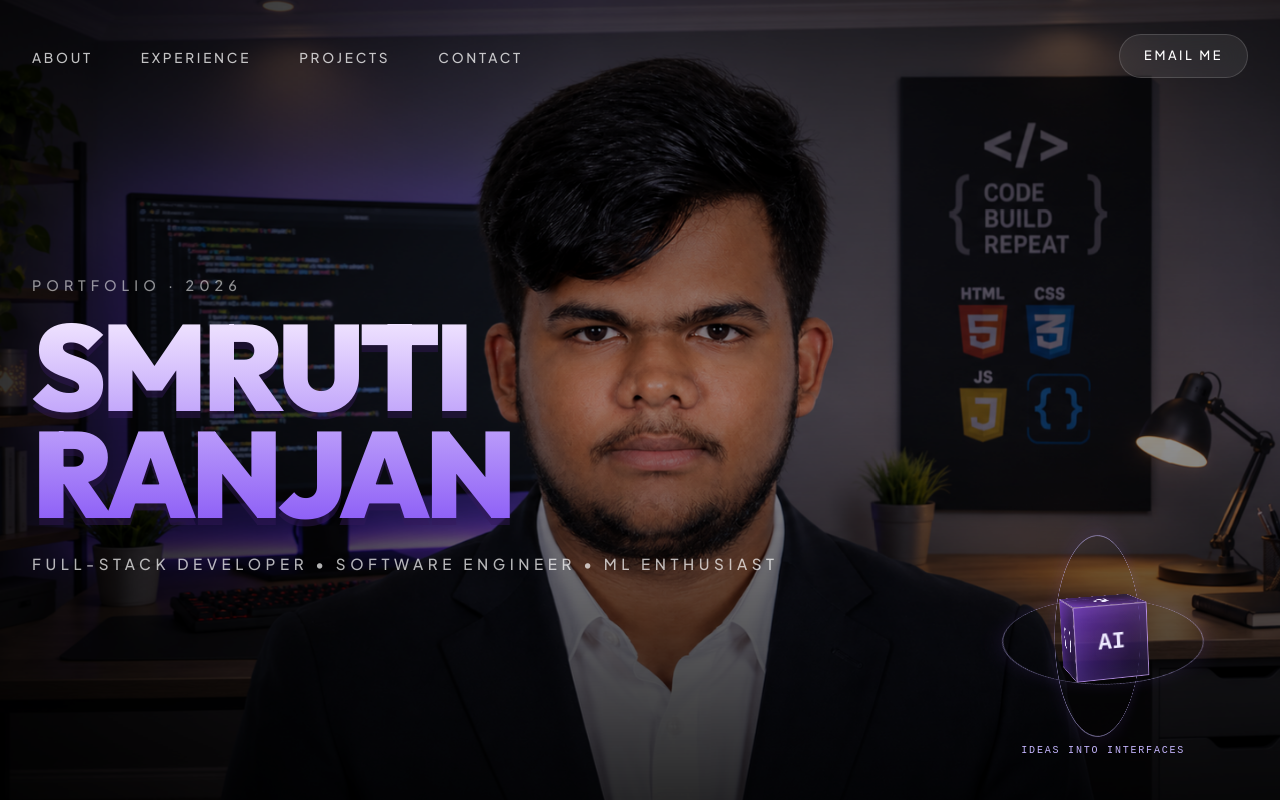
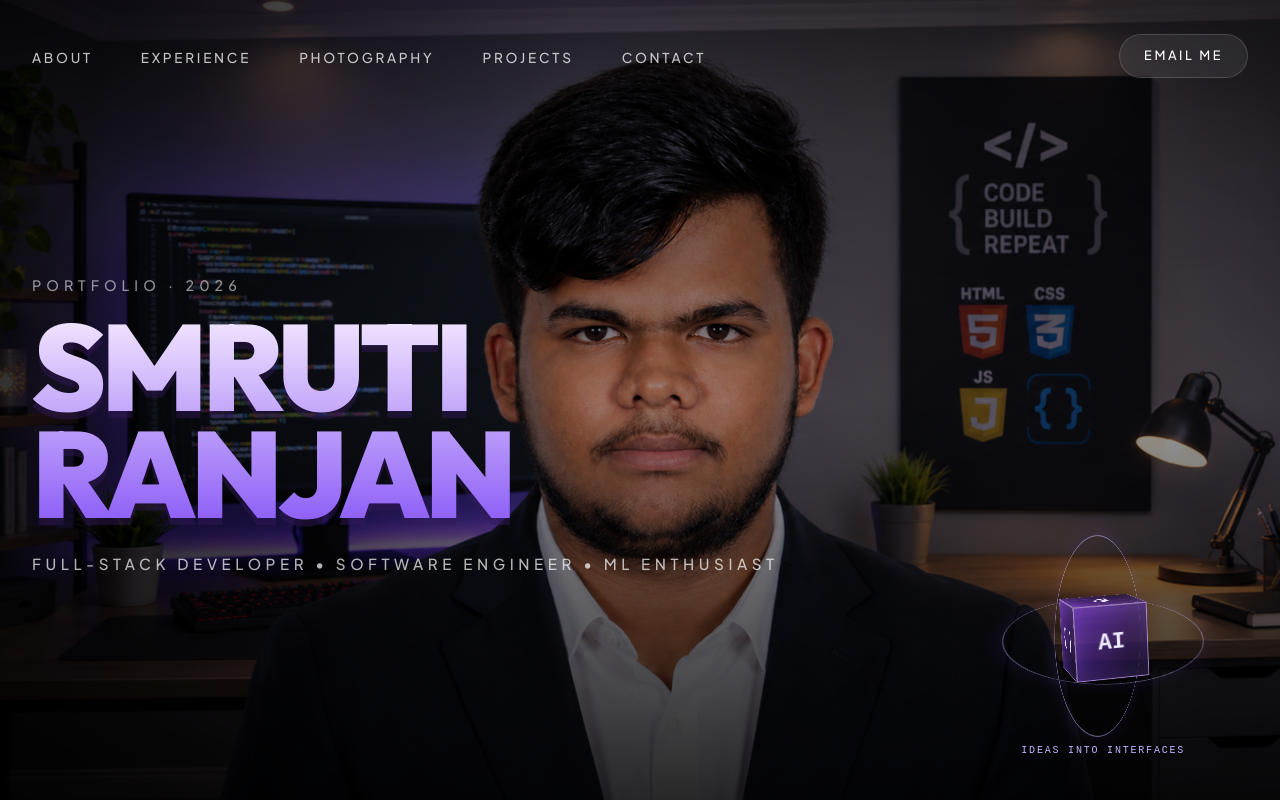
Before and after one commit to smrutiparhi/Smruti_Parhi, a React (Vite) app: page / in a window 1280 px wide. Shown: the top 800 px of the page. Built offline with nearby package versions, Linux system fonts and the light colour scheme.

Commit message:
Add photography to hero navigation

```diff
--- a/src/components/Hero.jsx
+++ b/src/components/Hero.jsx
@@ -6,6 +6,7 @@ import './Hero.css';
 const navLinks = [
   { label: 'About', href: '#about' },
   { label: 'Experience', href: '#experience' },
+  { label: 'Photography', href: '#photography' },
   { label: 'Projects', href: '#projects' },
   { label: 'Contact', href: '#contact' },
 ];
```
